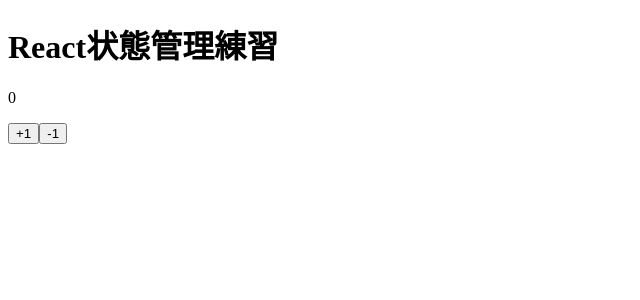
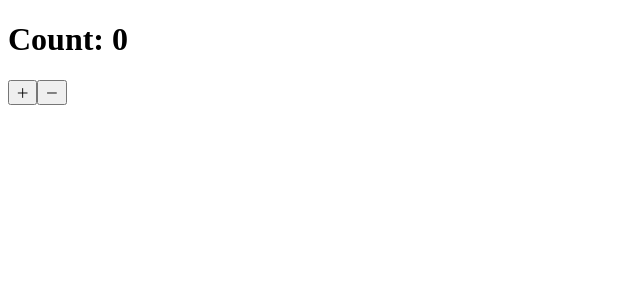
Before and after one commit to Ujita0709/JSRP06, a React (Vite) app: page / in a window 1280 px wide. Shown: the top 300 px of the page, without its empty margins (0-640 px from the left). Built offline with nearby package versions, Linux system fonts and the light colour scheme.

Commit message:
問題19

```diff
--- a/src/App.jsx
+++ b/src/App.jsx
@@ -15,25 +15,22 @@
 //import A from "./A";
 //import B from "./B";
 //import Child3 from "./Child3.jsx"
-import Counter from "./Counter4.jsx"
+//import Counter from "./Counter4.jsx"
+
+import { useDispatch, useSelector } from "react-redux";
+import { increment, decrement } from "./store/CounterSlice";
 
 function App() {
-  return(
-  <div>
-     <h1>React状態管理練習</h1>
-       <Counter />
-      {/* <ProfileForm /> */}
-      {/* <TodoList /> */}
-      {/* <Parent />   */}
-      {/* <Price /> */}
-      {/* <UserName /> */}
-      {/* <SessionApp /> */}
-      {/* <Form /> */}
+  const count = useSelector((state) => state.counter);
+  const dispatch = useDispatch();
 
-
-  </div>
+  return (
+    <div>
+      <h1>Count: {count}</h1>
+      <button onClick={() => dispatch(increment())}>＋</button>
+      <button onClick={() => dispatch(decrement())}>－</button>
+    </div>
   );
-
 }
 
 export default App;
--- a/src/main.jsx
+++ b/src/main.jsx
@@ -1,9 +1,9 @@
 import React from "react";
 import ReactDOM from "react-dom/client";
 import { Provider } from "react-redux";
-
+import {store} from "./store/store.js"
 import App from "./App.jsx";
-import { store } from "./Reducer.jsx";
+//import { store } from "./Reducer.jsx";
 
 ReactDOM.createRoot(document.getElementById("root")).render(
   <React.StrictMode>
--- /dev/null
+++ b/src/store/CounterSlice.jsx
@@ -0,0 +1,13 @@
+import { createSlice } from "@reduxjs/toolkit";
+
+const counterSlice = createSlice({
+  name: "counter",
+  initialState: 0,
+  reducers: {
+    increment: (state) => state + 1,
+    decrement: (state) => state - 1,
+  },
+});
+
+export const { increment, decrement } = counterSlice.actions;
+export default counterSlice.reducer;
--- /dev/null
+++ b/src/store/store.js
@@ -0,0 +1,8 @@
+import { configureStore } from "@reduxjs/toolkit";
+import counterReducer from "./CounterSlice";
+
+export const store = configureStore({
+  reducer: {
+    counter: counterReducer,
+  },
+});
```
